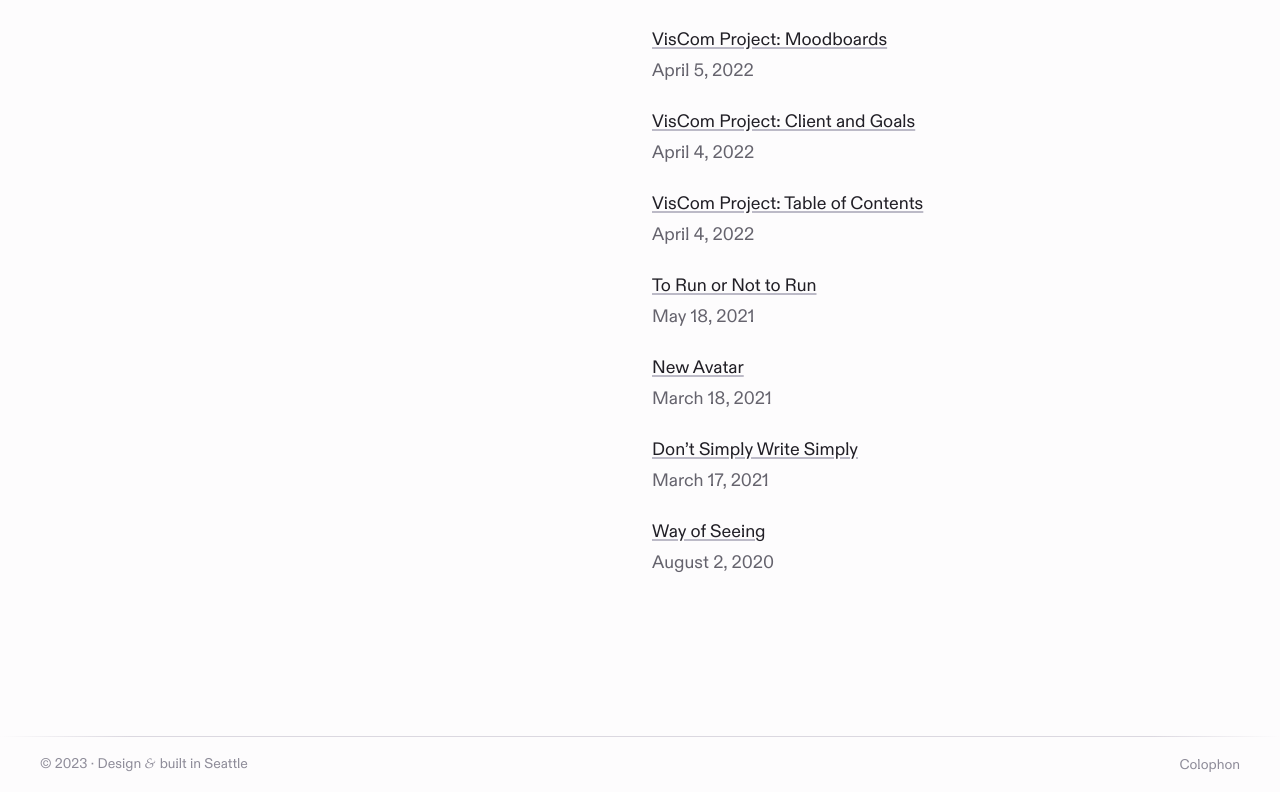
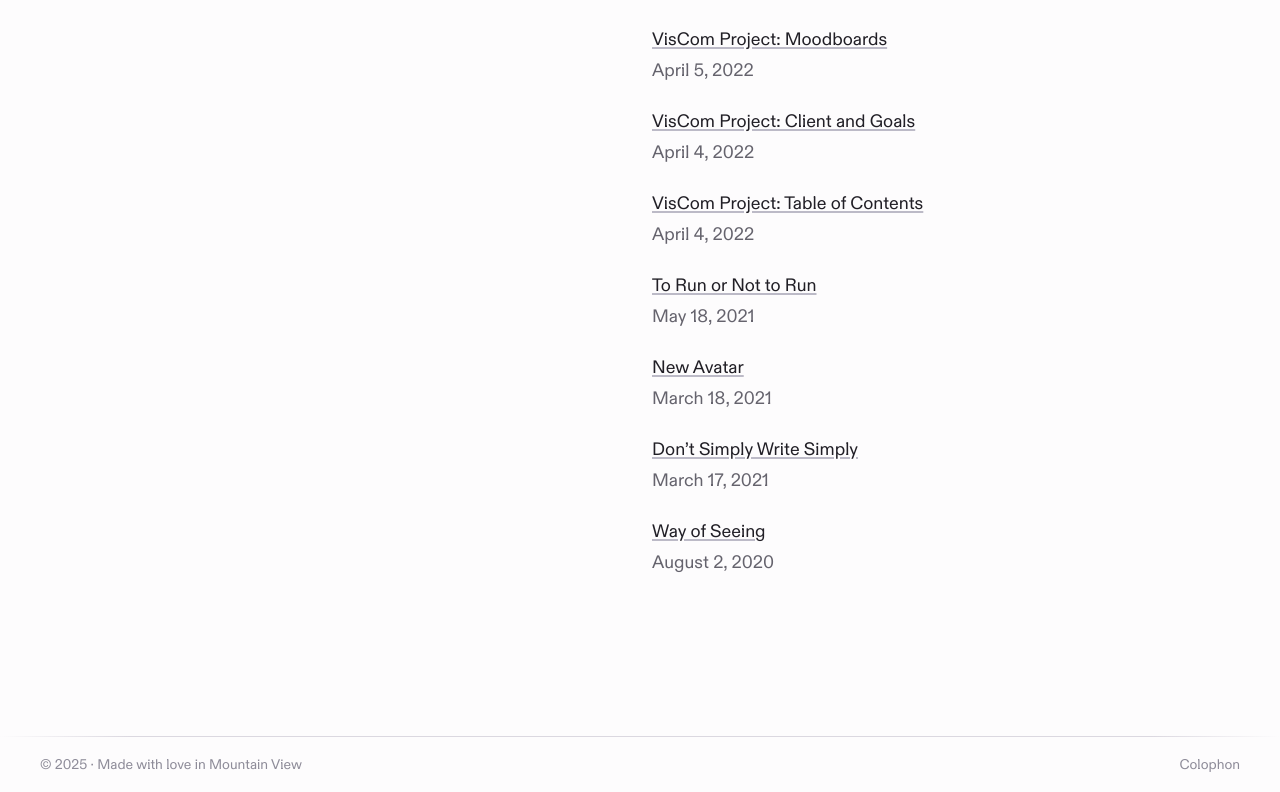
Before and after one commit to charlsyang/site, a Next.js app: page /blog in a window 1280 px wide. Shown: the part 3822-4614 px from the top of the page. Built offline with nearby package versions, Linux system fonts and the light colour scheme; a small style sheet from the web is missing.

Commit message:
Happy new year!

```diff
--- a/components/Footer.js
+++ b/components/Footer.js
@@ -7,7 +7,7 @@ const Footer = () => {
         <FooterWrapper>
             <Divider/>
             <FooterContent>
-                <Footnote>© 2023 · Design <Ampersand>&</Ampersand> built in Seattle</Footnote>
+                <Footnote>© 2025 · Made with love in Mountain View</Footnote>
                 <Link href='/colophon' passHref legacyBehavior>
                     <Colophon>Colophon</Colophon>
                 </Link>
```
